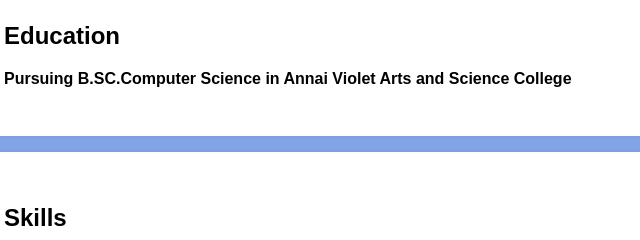
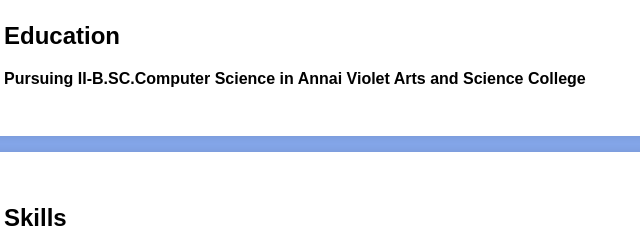
Before and after one commit to Monica200501/Monica-K, a plain HTML site: page index.html in a window 1280 px wide. Shown: the part 458-698 px from the top of the page, 44-684 px from the left. Drawn offline with Linux system fonts and the light colour scheme.

Commit message:
Update index.html

```diff
--- a/index.html
+++ b/index.html
@@ -122,7 +122,7 @@
     <section id="education">
         <div class="section-content">
             <h2>Education</h2>
-            <p> Pursuing B.SC.Computer Science in Annai Violet Arts and Science College</p>
+            <p> Pursuing II-B.SC.Computer Science in Annai Violet Arts and Science College</p>
 
 
         </div>
```
